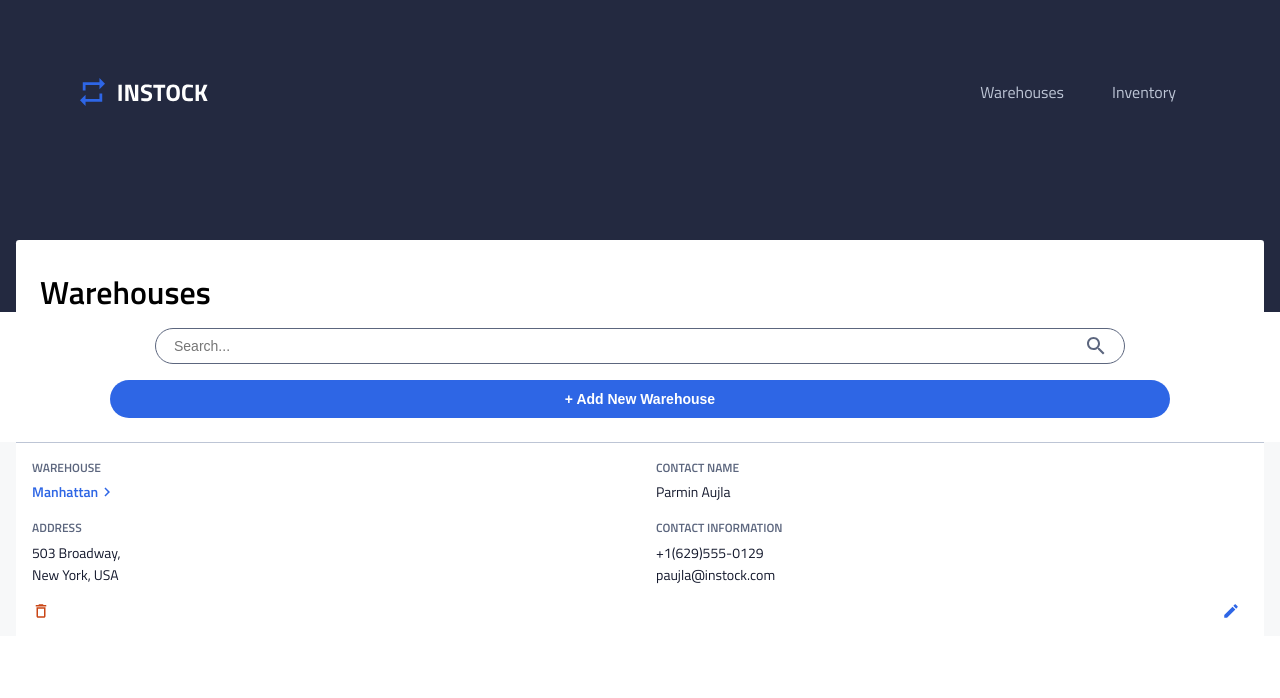
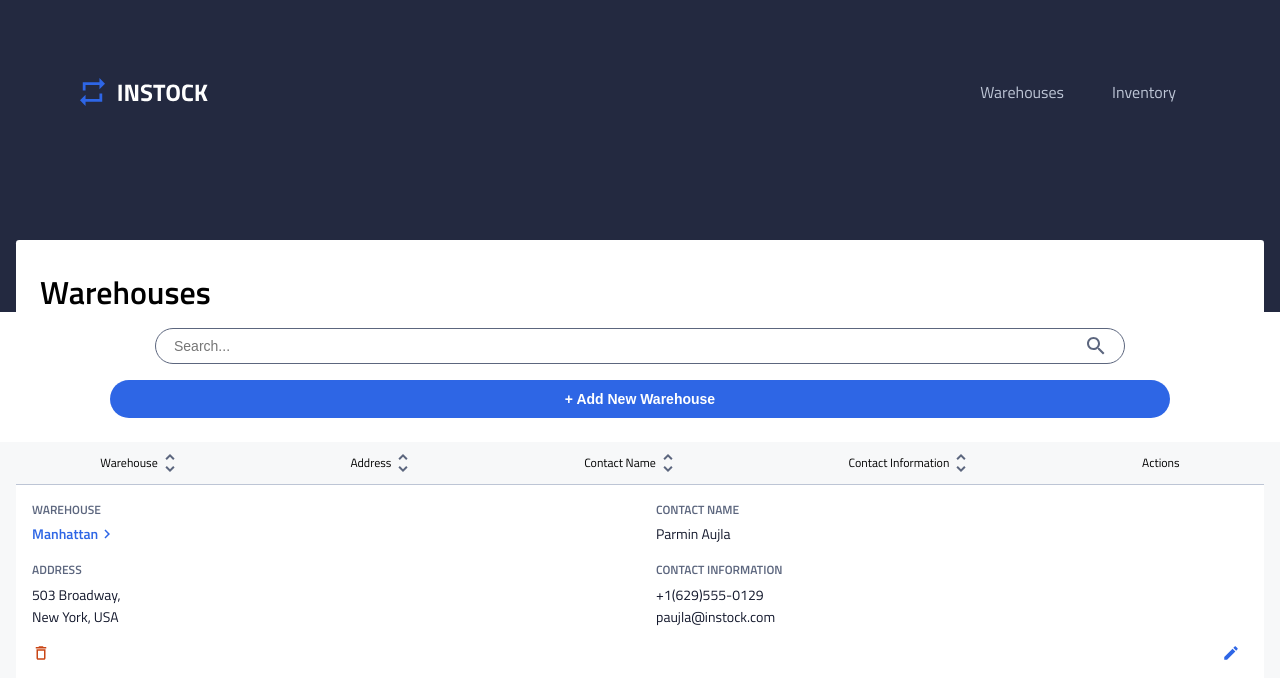
Before and after one commit to freeHashBrown/instock-silentdebuggers, a React (Create React App) app: page /warehouses in a window 1280 px wide. Shown: the top 698 px of the page. Built offline with nearby package versions, Linux system fonts and the light colour scheme.

Commit message:
Complete warehouse list header

```diff
--- a/src/components/WarehouseList/WarehouseList.jsx
+++ b/src/components/WarehouseList/WarehouseList.jsx
@@ -1,11 +1,41 @@
 import React from 'react';
 import "./WarehouseList.scss";
 import WarehouseItem from '../WarehouseItem/WarehouseItem';
+import sortIcon from "../../assets/icons/sort-24px.svg";
 
 const WarehouseList = () => {
     return (
         <article className='warehouse-list'>
-            <section>
+            <section className='warehouse-list__header'>
+                <div className='warehouse-list__box'>
+                    <p className='warehouse-list__label table-header'>
+                        Warehouse
+                    </p>
+                    <img src={sortIcon} alt="sort" className='warehouse-list__icon'/>
+                </div>
+                <div className='warehouse-list__box'>
+                    <p className='warehouse-list__label table-header'>
+                        Address
+                    </p>
+                    <img src={sortIcon} alt="sort" className='warehouse-list__icon'/>
+                </div>
+                <div className='warehouse-list__box'>
+                    <p className='warehouse-list__label table-header'>
+                        Contact Name
+                    </p>
+                    <img src={sortIcon} alt="sort" className='warehouse-list__icon'/>
+                </div>
+                <div className='warehouse-list__box'>
+                    <p className='warehouse-list__label table-header'>
+                        Contact Information
+                    </p>
+                    <img src={sortIcon} alt="sort" className='warehouse-list__icon'/>
+                </div>
+                <div className='warehouse-list__box'>
+                    <p className='warehouse-list__label table-header'>
+                        Actions
+                    </p>
+                </div>
 
             </section>
             <WarehouseItem/>
--- a/src/components/WarehouseList/WarehouseList.scss
+++ b/src/components/WarehouseList/WarehouseList.scss
@@ -6,4 +6,15 @@
 
     padding: 0 1rem 0 1rem;
     background-color: $light-grey;
+
+    &__header {
+        display: flex;
+        justify-content: space-around;
+
+    }
+
+    &__box {
+        display: flex;
+        // padding: 0 2rem 0 2rem;
+    }
 }
```
